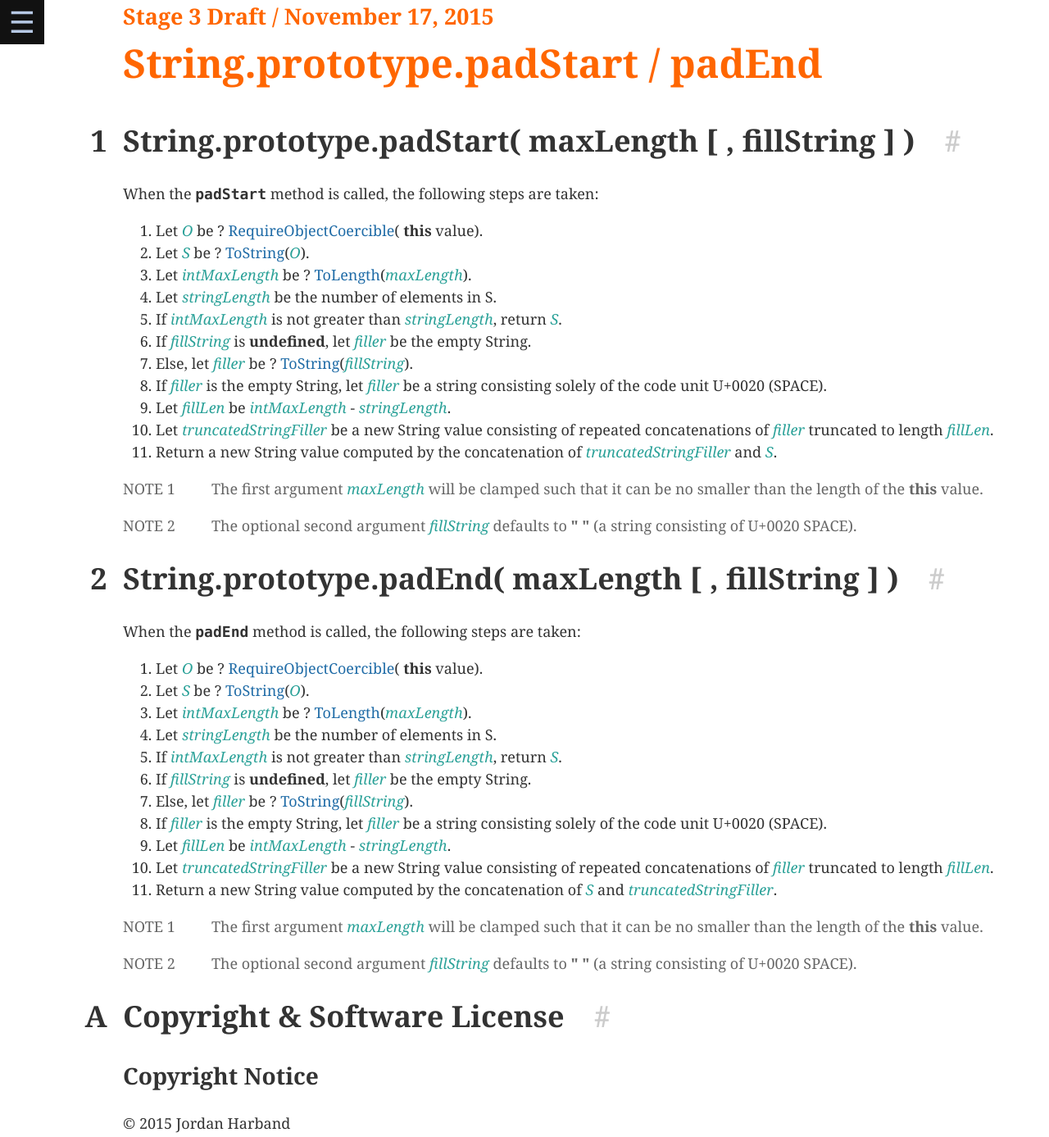
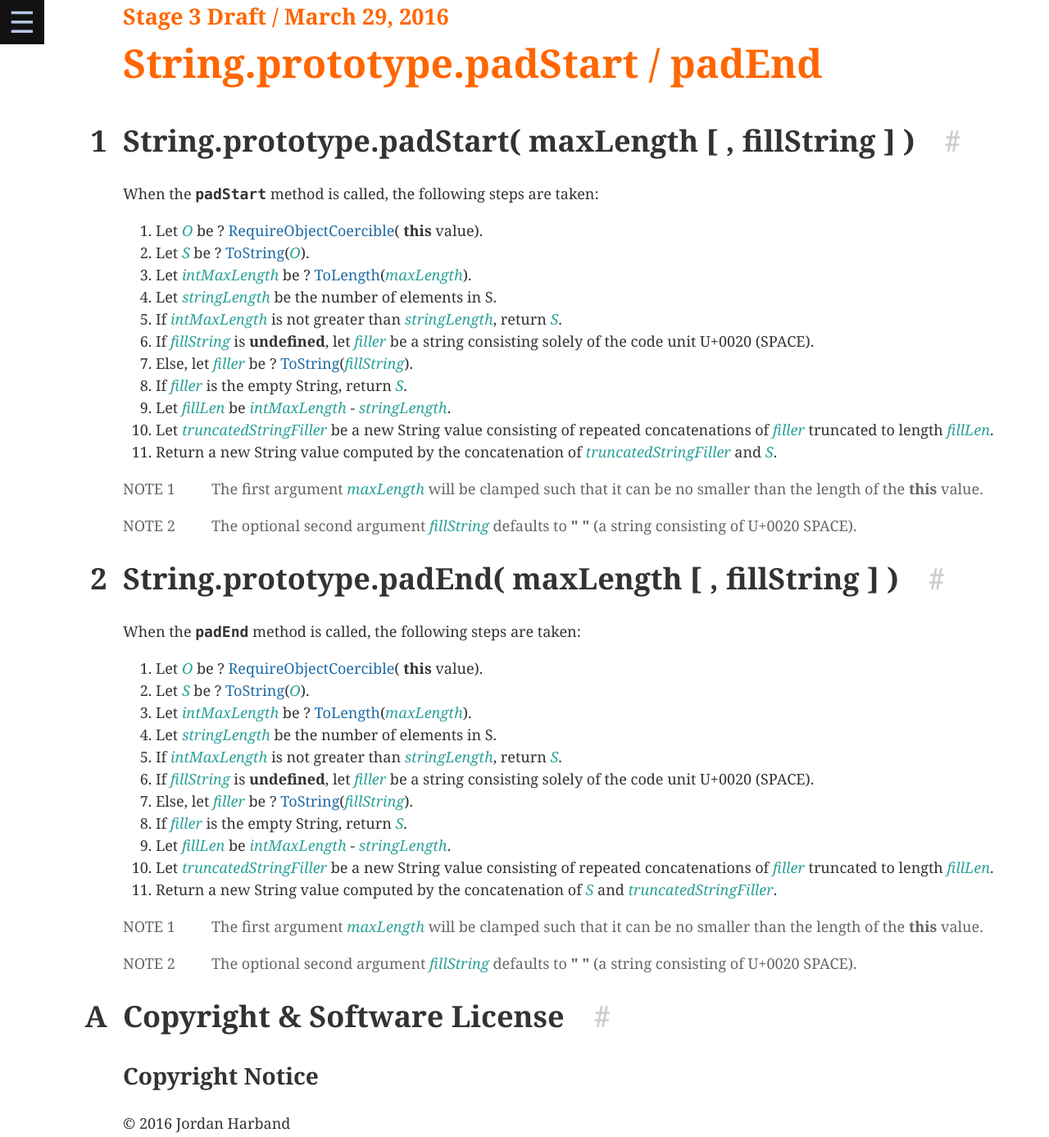
Before and after one commit to tc39/proposal-string-pad-start-end, a plain HTML site: page index.html in a window 1280 px wide. Shown: the top 1387 px of the page at 82% size. Drawn offline with nearby package versions, Linux system fonts and the light colour scheme.

Commit message:
Update spec from f2ceba1df4bf17ec8ac280d3b1749b036aa14e74

```diff
--- a/index.html
+++ b/index.html
@@ -49,7 +49,7 @@
 			</ol>
 		</div>
 	</div>
-	<h1 class="version">Stage 3 Draft / November 17, 2015</h1>
+	<h1 class="version">Stage 3 Draft / March 29, 2016</h1>
 	<h1 class="title">String.prototype.padStart / padEnd</h1>
 	<emu-clause id="String.prototype.padStart">
 		<h1><span class="secnum">1</span>String.prototype.padStart( maxLength [ , fillString ] )<span class="utils"><span class="anchor"><a href="#String.prototype.padStart">#</a></span></span></h1>
@@ -66,10 +66,10 @@
 				<li>Let <var>stringLength</var> be the number of elements in S.</li>
 				<li>If <var>intMaxLength</var> is not greater than <var>stringLength</var>, return <var>S</var>.</li>
 				<li>If <var>fillString</var> is
-					<emu-val>undefined</emu-val>, let <var>filler</var> be the empty String.</li>
+					<emu-val>undefined</emu-val>, let <var>filler</var> be a string consisting solely of the code unit U+0020 (SPACE).</li>
 				<li>Else, let <var>filler</var> be ?
 					<emu-xref aoid="ToString"><a href="https://tc39.github.io/ecma262#sec-tostring">ToString</a></emu-xref>(<var>fillString</var>).</li>
-				<li>If <var>filler</var> is the empty String, let <var>filler</var> be a string consisting solely of the code unit U+0020 (SPACE).</li>
+				<li>If <var>filler</var> is the empty String, return <var>S</var>.</li>
 				<li>Let <var>fillLen</var> be <var>intMaxLength</var> - <var>stringLength</var>.</li>
 				<li>Let <var>truncatedStringFiller</var> be a new String value consisting of repeated concatenations of <var>filler</var> truncated to length <var>fillLen</var>.</li>
 				<li>Return a new String value computed by the concatenation of <var>truncatedStringFiller</var> and <var>S</var>.
@@ -98,10 +98,10 @@
 				<li>Let <var>stringLength</var> be the number of elements in S.</li>
 				<li>If <var>intMaxLength</var> is not greater than <var>stringLength</var>, return <var>S</var>.</li>
 				<li>If <var>fillString</var> is
-					<emu-val>undefined</emu-val>, let <var>filler</var> be the empty String.</li>
+					<emu-val>undefined</emu-val>, let <var>filler</var> be a string consisting solely of the code unit U+0020 (SPACE).</li>
 				<li>Else, let <var>filler</var> be ?
 					<emu-xref aoid="ToString"><a href="https://tc39.github.io/ecma262#sec-tostring">ToString</a></emu-xref>(<var>fillString</var>).</li>
-				<li>If <var>filler</var> is the empty String, let <var>filler</var> be a string consisting solely of the code unit U+0020 (SPACE).</li>
+				<li>If <var>filler</var> is the empty String, return <var>S</var>.</li>
 				<li>Let <var>fillLen</var> be <var>intMaxLength</var> - <var>stringLength</var>.</li>
 				<li>Let <var>truncatedStringFiller</var> be a new String value consisting of repeated concatenations of <var>filler</var> truncated to length <var>fillLen</var>.</li>
 				<li>Return a new String value computed by the concatenation of <var>S</var> and <var>truncatedStringFiller</var>.
@@ -117,7 +117,7 @@
 		<h1><span class="secnum">A</span>Copyright &amp; Software License<span class="utils"><span class="anchor"><a href="#sec-copyright-and-software-license">#</a></span></span></h1>
 
 		<h2>Copyright Notice</h2>
-		<p>© 2015 Jordan Harband</p>
+		<p>© 2016 Jordan Harband</p>
 
 		<h2>Software License</h2>
 		<p>All Software contained in this document ("Software") is protected by copyright and is being made available under the "BSD License", included below. This Software may be subject to third party rights (rights from parties other than Ecma International), including patent rights, and no licenses under such third party rights are granted under this license even if the third party concerned is a member of Ecma International. SEE THE ECMA CODE OF CONDUCT IN PATENT MATTERS AVAILABLE AT http://www.ecma-international.org/memento/codeofconduct.htm FOR INFORMATION REGARDING THE LICENSING OF PATENT CLAIMS THAT ARE REQUIRED TO IMPLEMENT ECMA INTERNATIONAL STANDARDS.</p>
```
Also changed, not shown: spec.md (+4 -4 lines), 1 other file.
